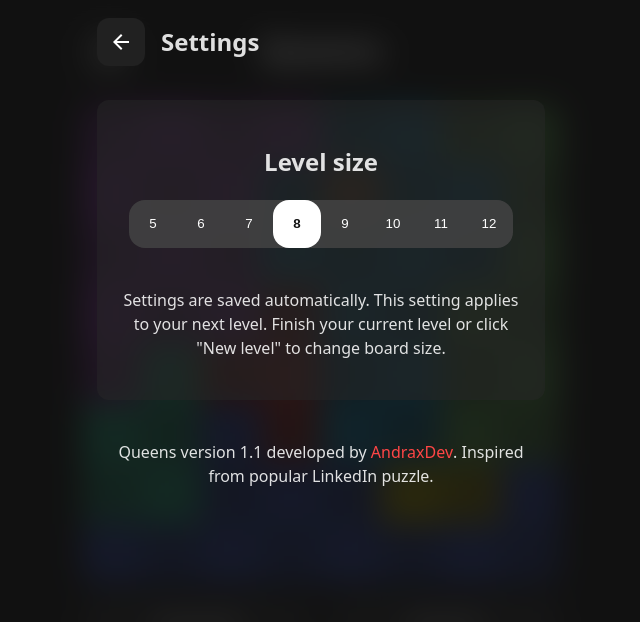
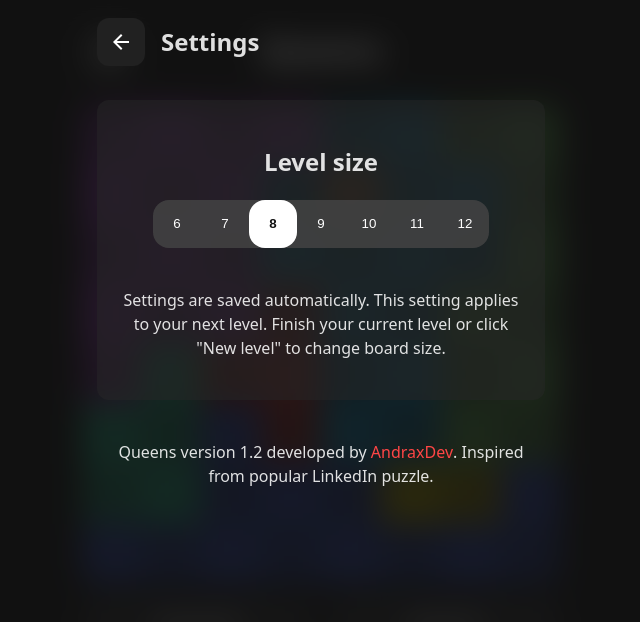
Before and after one commit to AndraxDev/n-queens-game, a React (Vite) app: page / in a window 1280 px wide. Both pictures are taken after a click on the button 428 px from the left and 52 px from the top of the page. Shown: the top 622 px of the page, without its empty margins (319-959 px from the left). Built offline with nearby package versions, Linux system fonts and the light colour scheme.

Commit message:
Removed grid 5x5

```diff
--- a/package.json
+++ b/package.json
@@ -1,7 +1,7 @@
 {
   "name": "n-queens-game",
   "private": true,
-  "version": "1.1",
+  "version": "1.2",
   "type": "module",
   "scripts": {
     "dev": "vite",
--- a/src/App.jsx
+++ b/src/App.jsx
@@ -227,7 +227,7 @@ function App() {
                         <h2>Level size</h2>
                         <div className={"level-size-btn-container"}>
                             {
-                                [5, 6, 7, 8, 9, 10, 11, 12].map((i) => (
+                                [6, 7, 8, 9, 10, 11, 12].map((i) => (
                                     <button key={"field-btn-" + i} className={"btn-level-size " + (fSize === i ? "btn-level-size-active" : "")} onClick={() => {
                                         setFSize(i);
                                         setFieldSize(i);
--- a/src/GameLevelGenerator/GameLevelGenerator.js
+++ b/src/GameLevelGenerator/GameLevelGenerator.js
@@ -7,7 +7,7 @@ export const getFieldSize = () => {
 }
 
 export const setFieldSize = (size) => {
-    if (size < 5 || size > 12) {
+    if (size < 6 || size > 12) {
         throw new Error("Field size must be between 5 and 12");
     }
     localStorage.setItem("fieldSize", size);
```
